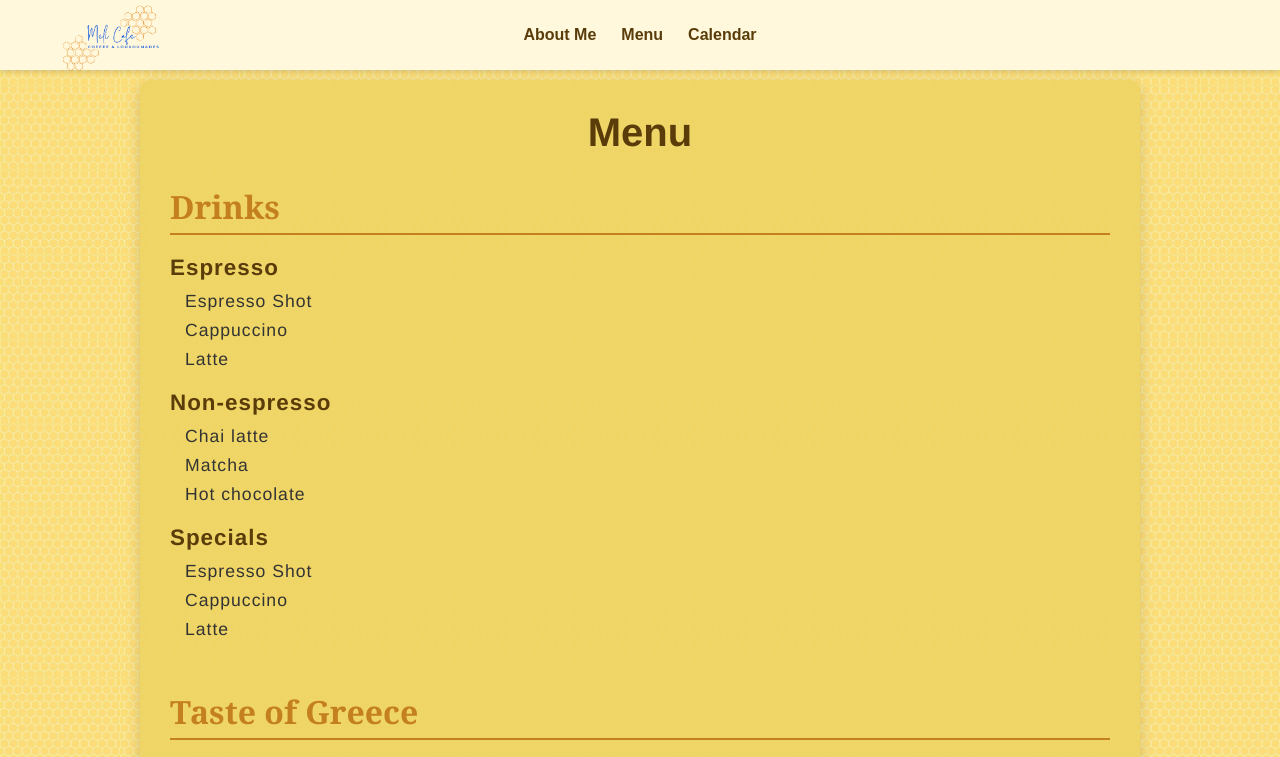
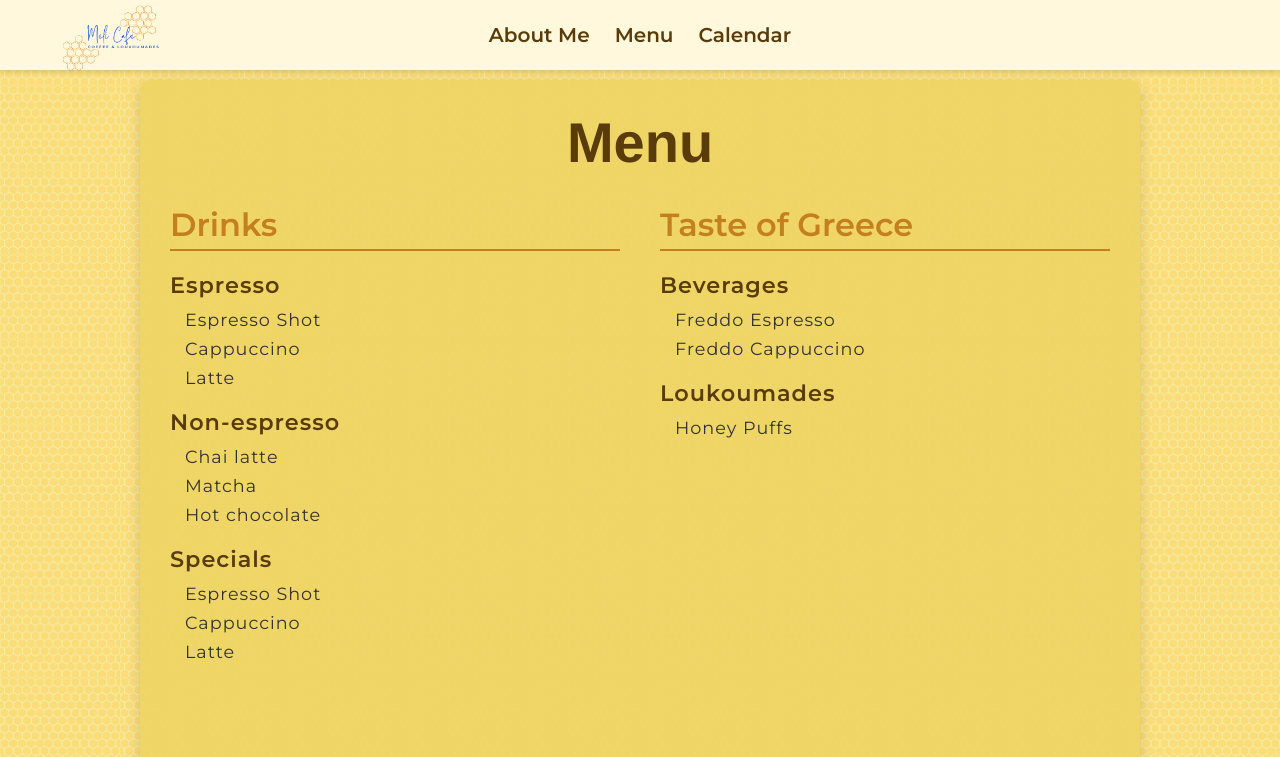
Before and after one commit to Cazmanian/Meli-Cafe, a plain HTML site: page Meli-Cafe/menu.html in a window 1280 px wide. Shown: the top 757 px of the page. Drawn offline with Linux system fonts and the light colour scheme; a web font is replaced by a local one.

Commit message:
adjusted menu page, side by side

```diff
--- a/Meli-Cafe/menu.html
+++ b/Meli-Cafe/menu.html
@@ -5,6 +5,7 @@
         <meta name="viewport" content="width=device-width, initial-scale=1.0">
         <title>Meli Cafe</title>
         <link rel="stylesheet" href="style.css">
+        <link href="https://fonts.googleapis.com/css2?family=Montserrat:wght@400;600&family=Mrs+Saint+Delafield&display=swap" rel="stylesheet">
     </head>
 
     <!--Nav Bar for every page-->
@@ -22,10 +23,11 @@
     </header>
     <body>
         <main>
+
             <div class="page-container">
+                    <h1 class="menu_title">Menu</h1>
+                <div class="menu-columns">
                         <section class="menu">
-                <h1>Menu</h1>
-
                     <div class="menu-section">
                         <h2>Drinks</h2>
                         <div class="menu-category">
@@ -92,6 +94,7 @@
                             </ul>
                         </div>
                 </div>
+            </div>
             </section>
             </div>
     </body>
--- a/Meli-Cafe/style.css
+++ b/Meli-Cafe/style.css
@@ -46,6 +46,8 @@ body {
   top: 0;
   width: 100%;
   height: 70px;
+  font-size: 20px;
+  gap: 23px;
   background: #fff8dc;
   display: flex;
   align-items: center;
@@ -140,16 +142,24 @@ footer a {
 }
 
 /* --- Menu Page --- */
-.menu h1 {
+.menu_title {
   text-align: center;
   margin-bottom: 30px;
-  font-size: 2.5rem;
+  font-size: 3.5rem;
   color: #5a3c0a;
   font-family: 'Mrs Saint Delafield', 'Franklin Gothic Medium', 'Arial Narrow', Arial, sans-serif, cursive;
 }
 
 .menu-section {
-  margin-bottom: 50px;
+  flex: 1;
+  min-width: 300px;
+}
+
+.menu {
+  display: flex;
+  justify-content: space-between;
+  flex-wrap: wrap;
+  gap: 40px;
 }
 
 .menu-section h2 {
@@ -163,7 +173,7 @@ footer a {
 
 .menu-category {
   margin: 20px 0;
-  font-family: "Mrs Saint Delafield", 'Franklin Gothic Medium', 'Arial Narrow', Arial, sans-serif;
+  font-family: "Montserrat" Arial, sans-serif;
   letter-spacing: 1px;
 }
 
@@ -217,21 +227,18 @@ footer a {
   font-size: 1rem;
 }
 
-/* --- Responsive Layout --- */
+
 @media (max-width: 768px) {
-  /* Stack about sections */
-  .about-section,
-  .about-section.reverse {
+  .menu-columns {
     flex-direction: column;
-    text-align: center;
+    align-items: center;
   }
 
   .about-section img {
     width: 100%;
     max-width: 300px;
   }
-
-  /* Stack flavors/toppings */
+    /* Stack flavors/toppings */
   .extras {
     flex-direction: column;
     align-items: center;
```
Lines whose indentation alone changed are shown as unchanged.
